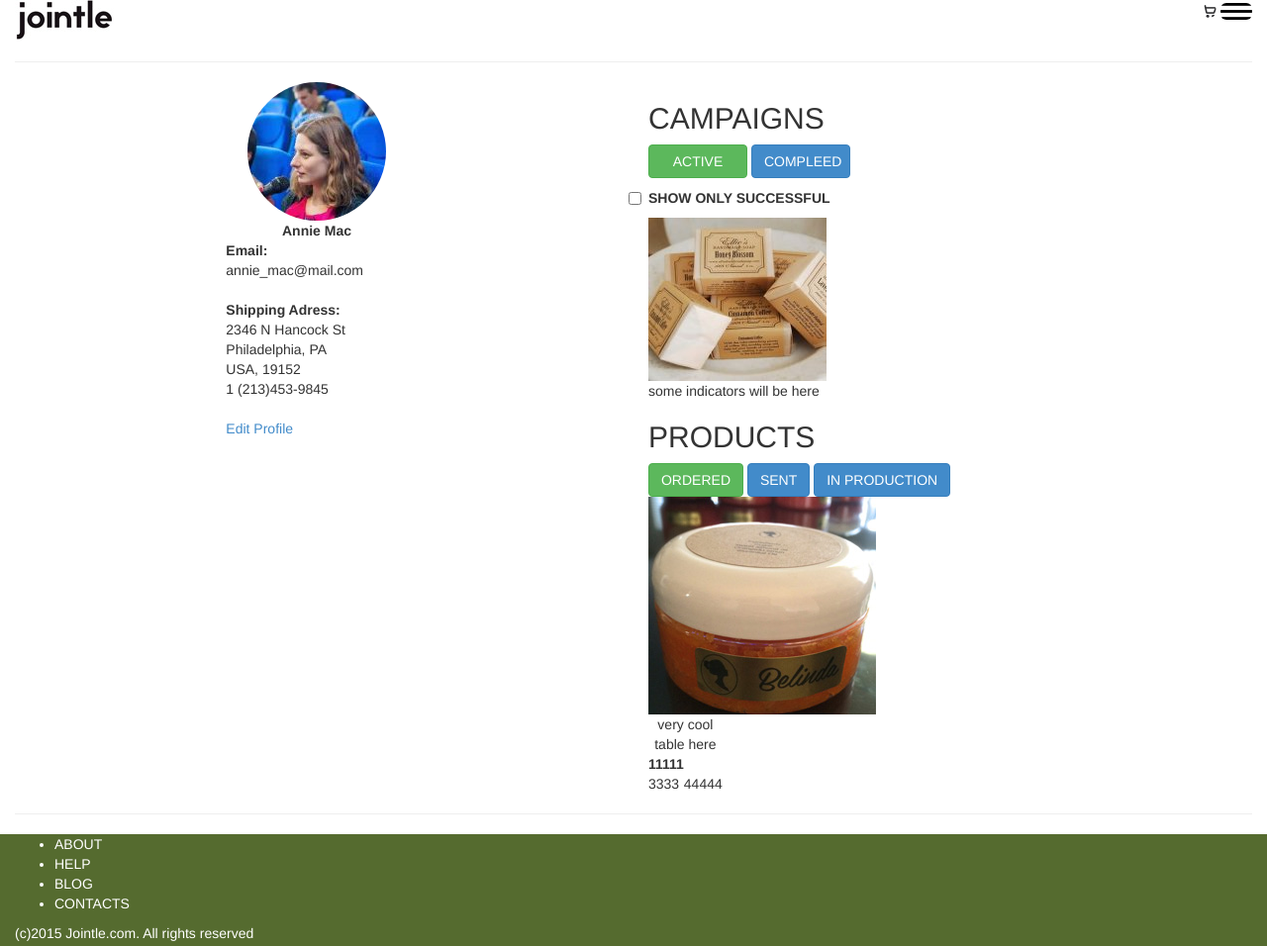
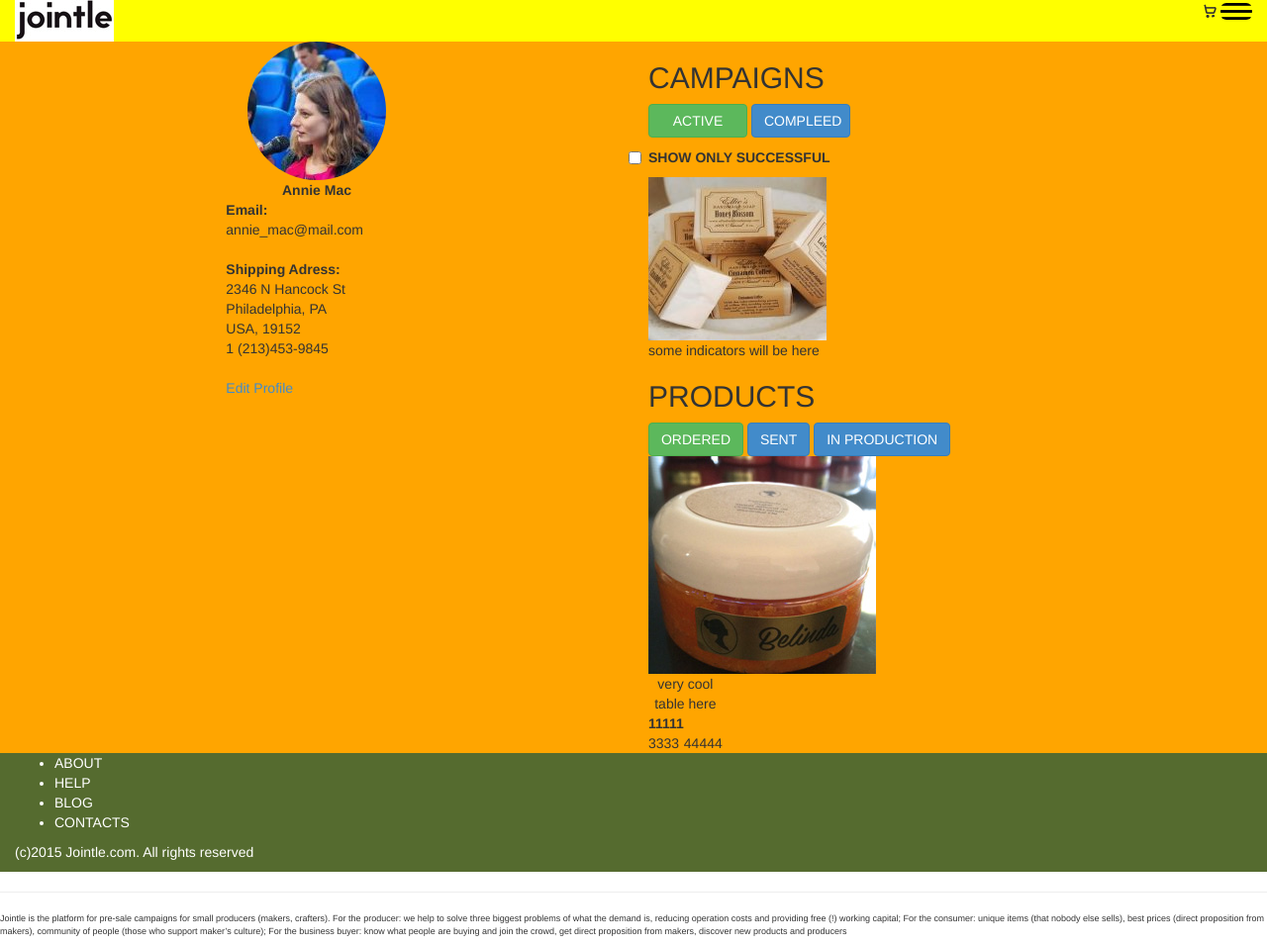
Before and after one commit to chasopys/chasopys.github.io-00, a plain HTML site: page index.html in a window 1280 px wide. Shown: the top 956 px of the page at 99% size. Drawn offline with Linux system fonts and the light colour scheme.

Commit message:
particularry colored

```diff
--- a/css/main.css
+++ b/css/main.css
@@ -1,3 +1,6 @@
+.header{
+    background-color: yellow;
+}
 .logo{
     float: left;
 }
@@ -7,6 +10,9 @@
 .clearfix{
     clear: both;
     height: 0px;
+}
+.content{
+    background-color: orange;
 }
 .centred {
     display: block;
--- a/index.html
+++ b/index.html
@@ -13,15 +13,15 @@
                 <img src="img/logo.jpg" width="100" height="42">
             </div>
             <div class="menu">
-                <img src="img/cart.png" width="15" height="14" class="img-circle"/>
+                <img src="img/cart.png" width="15" height="14" class="img-rounded"/>
                 <img src="img/nav.png" width="32" height="17" class="img-rounded">
             </div>
             <div class="clearfix">
             </div>
             </div>
         </div>
-    <hr/>
-    <div class="row">
+
+    <div class="row content">
         <div class="col-xs-12 col-sm-2 col-sm-push-2">
             <img src="img/annie140.jpg" width="140" height="140" class="centred img-circle "/>
 
@@ -74,12 +74,9 @@
                 <tr><th>11111</th></tr>
                 <tr><td>3333</td><td>44444</td></tr>
             </table>
+        </div>
+    </div>
 
-
-        </div>
-
-    </div>
-    <hr/>
     <div class="row footer">
         <div class="col-xs-12">
             <ul>
```
